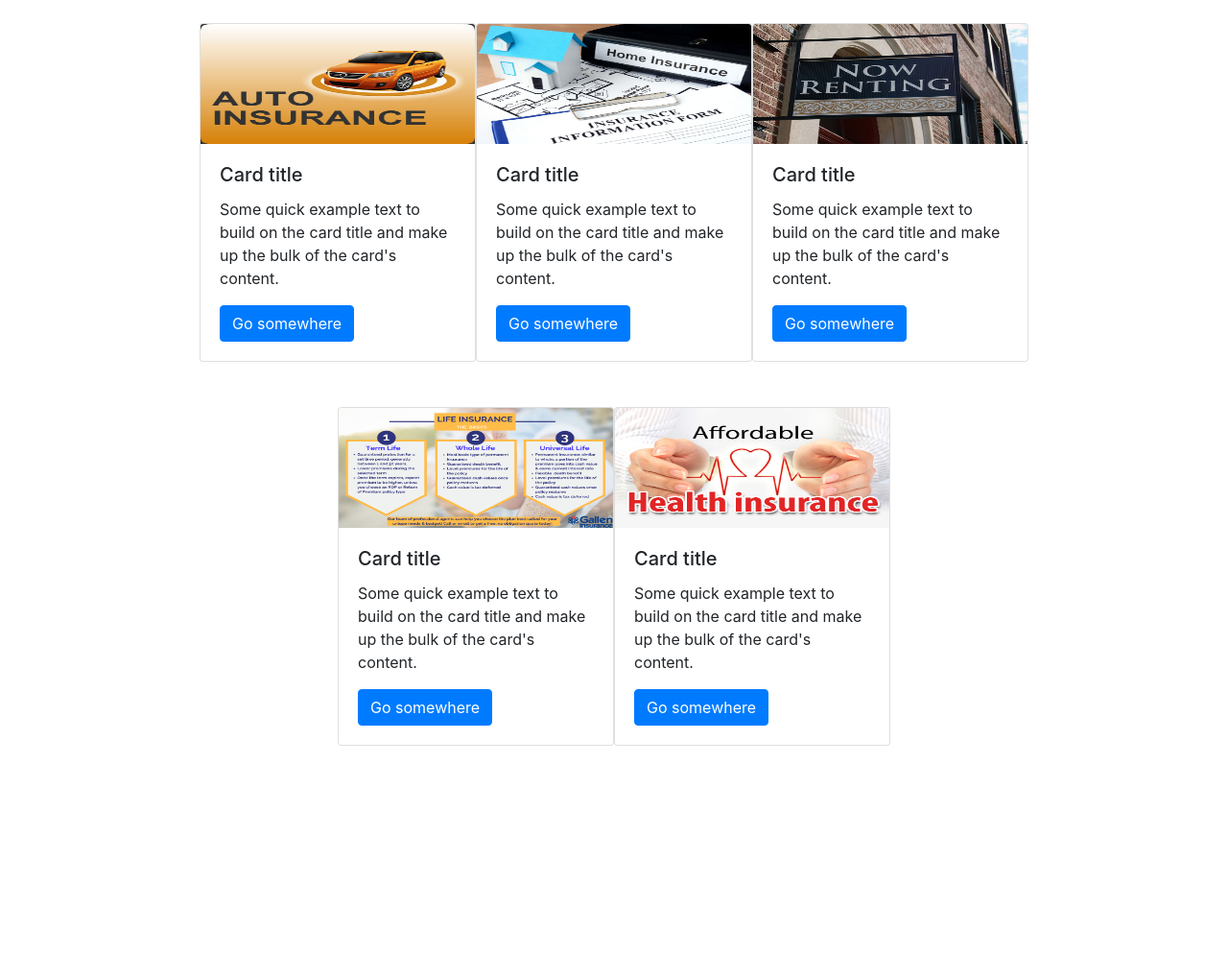
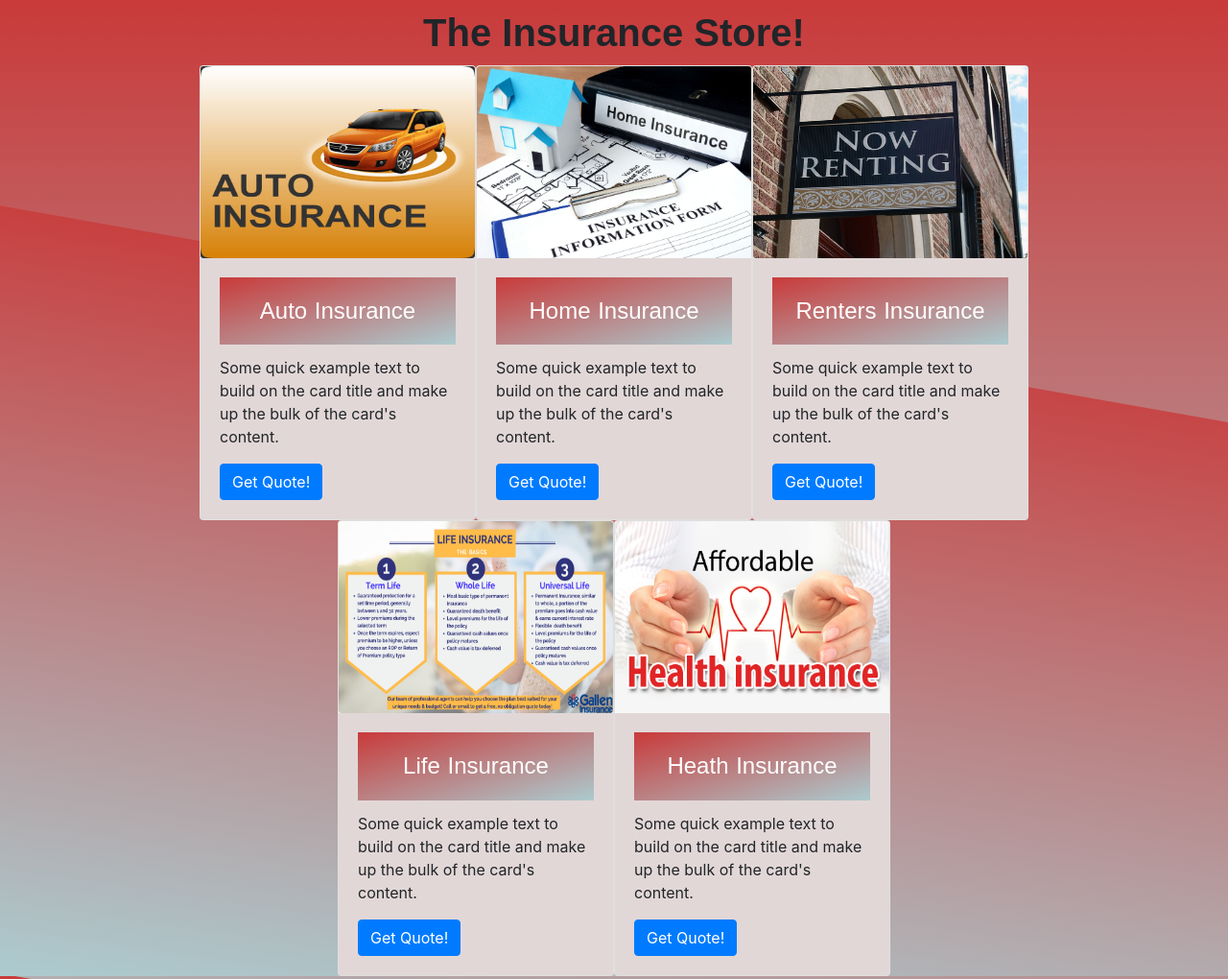
Before and after one commit to ajparker00/Insurance-Store-Bootstrap, a plain HTML site: page index.html in a window 1280 px wide. Shown: the top 1020 px of the page at 96% size. Before the commit the page ends 800 px from the top, so only its background shows below. Drawn offline with nearby package versions, Linux system fonts and the light colour scheme.

Commit message:
updated info

```diff
--- a/index.html
+++ b/index.html
@@ -19,80 +19,77 @@
     <title>Insurance Store!</title>
   </head>
   <body>
+    <h1 class="title">The Insurance Store!</h1>
     <div class="container">
       <div class="card" style="width: 18rem;">
         <img
-          class="card-img-top"
+          class="card-img"
           src="./images/auto-insurance.jpg"
           alt="Card image cap"
         />
         <div class="card-body">
-          <h5 class="card-title">Card title</h5>
+          <h5 class="card-title">Auto Insurance</h5>
           <p class="card-text">
             Some quick example text to build on the card title and make up the
             bulk of the card's content.
           </p>
-          <a href="#" class="btn btn-primary">Go somewhere</a>
+          <a href="#" class="btn btn-primary">Get Quote!</a>
         </div>
       </div>
       <div class="card" style="width: 18rem;">
         <img
-          class="card-img-top"
+          class="card-img"
           src="./images/Home-insurance-.jpg"
           alt="Card image cap"
         />
         <div class="card-body">
-          <h5 class="card-title">Card title</h5>
+          <h5 class="card-title">Home Insurance</h5>
           <p class="card-text">
             Some quick example text to build on the card title and make up the
             bulk of the card's content.
           </p>
-          <a href="#" class="btn btn-primary">Go somewhere</a>
+          <a href="#" class="btn btn-primary">Get Quote!</a>
+        </div>
+      </div>
+      <div class="card" style="width: 18rem;">
+        <img class="card-img" src="./images/renters.jpg" alt="Card image cap" />
+        <div class="card-body">
+          <h5 class="card-title">Renters Insurance</h5>
+          <p class="card-text">
+            Some quick example text to build on the card title and make up the
+            bulk of the card's content.
+          </p>
+          <a href="#" class="btn btn-primary">Get Quote!</a>
         </div>
       </div>
       <div class="card" style="width: 18rem;">
         <img
-          class="card-img-top"
-          src="./images/renters.jpg"
+          class="card-img"
+          src="./images/Life-Insurance.jpg"
           alt="Card image cap"
         />
         <div class="card-body">
-          <h5 class="card-title">Card title</h5>
+          <h5 class="card-title">Life Insurance</h5>
           <p class="card-text">
             Some quick example text to build on the card title and make up the
             bulk of the card's content.
           </p>
-          <a href="#" class="btn btn-primary">Go somewhere</a>
+          <a href="#" class="btn btn-primary">Get Quote!</a>
         </div>
       </div>
       <div class="card" style="width: 18rem;">
         <img
-          class="card-img-top"
-          src="./images/Life-Insurance.jpg"
+          class="card-img"
+          src="./images/Health-Insurance.jpg"
           alt="Card image cap"
         />
         <div class="card-body">
-          <h5 class="card-title">Card title</h5>
+          <h5 class="card-title">Heath Insurance</h5>
           <p class="card-text">
             Some quick example text to build on the card title and make up the
             bulk of the card's content.
           </p>
-          <a href="#" class="btn btn-primary">Go somewhere</a>
-        </div>
-      </div>
-      <div class="card" style="width: 18rem;">
-        <img
-          class="card-img-top"
-          src="./images/Health-Insurance.jpg"
-          alt="Card image cap"
-        />
-        <div class="card-body">
-          <h5 class="card-title">Card title</h5>
-          <p class="card-text">
-            Some quick example text to build on the card title and make up the
-            bulk of the card's content.
-          </p>
-          <a href="#" class="btn btn-primary">Go somewhere</a>
+          <a href="#" class="btn btn-primary">Get Quote!</a>
         </div>
       </div>
     </div>
--- a/style.css
+++ b/style.css
@@ -1,3 +1,21 @@
+body {
+  background: linear-gradient(to bottom, #c93a3a, #accbcf);
+}
+
+h1::before {
+  content: '';
+  display: block;
+  height: 100%;
+  width: 100%;
+  position: absolute;
+  top: 105%;
+  left: 50%;
+  background: linear-gradient(to bottom, #c93a3a, #accbcf);
+  opacity: 0.8;
+  z-index: -1;
+  transform: skewY(370deg) translate(-50%, -50%);
+}
+
 .container {
   display: flex;
   justify-content: center;
@@ -6,8 +24,33 @@
   min-height: 100vh;
 }
 
-.card-img-top {
-  width: 150px;
-  height: 125px;
-  background-size: cover;
+.title {
+  display: flex;
+  justify-content: center;
+  font-family: 'Bungee Inline', sans-serif;
+  font-weight: 700;
+  margin-top: 10px;
+  margin-bottom: 10px;
 }
+
+.card-img {
+  display: block;
+  height: 200px;
+  width: 60%;
+}
+
+.card-body {
+  background: rgb(226, 215, 215);
+}
+
+.card-title {
+  background: linear-gradient(to right bottom, #c93a3a, #accbcf);
+  padding: 1.3rem 0.8rem;
+  font-family: 'Bungee Inline', sans-serif;
+  font-weight: 400;
+  font-size: 1.5rem;
+  color: white;
+  margin-bottom: 2rem;
+  text-align: center;
+  word-spacing: 1px;
+}
```
